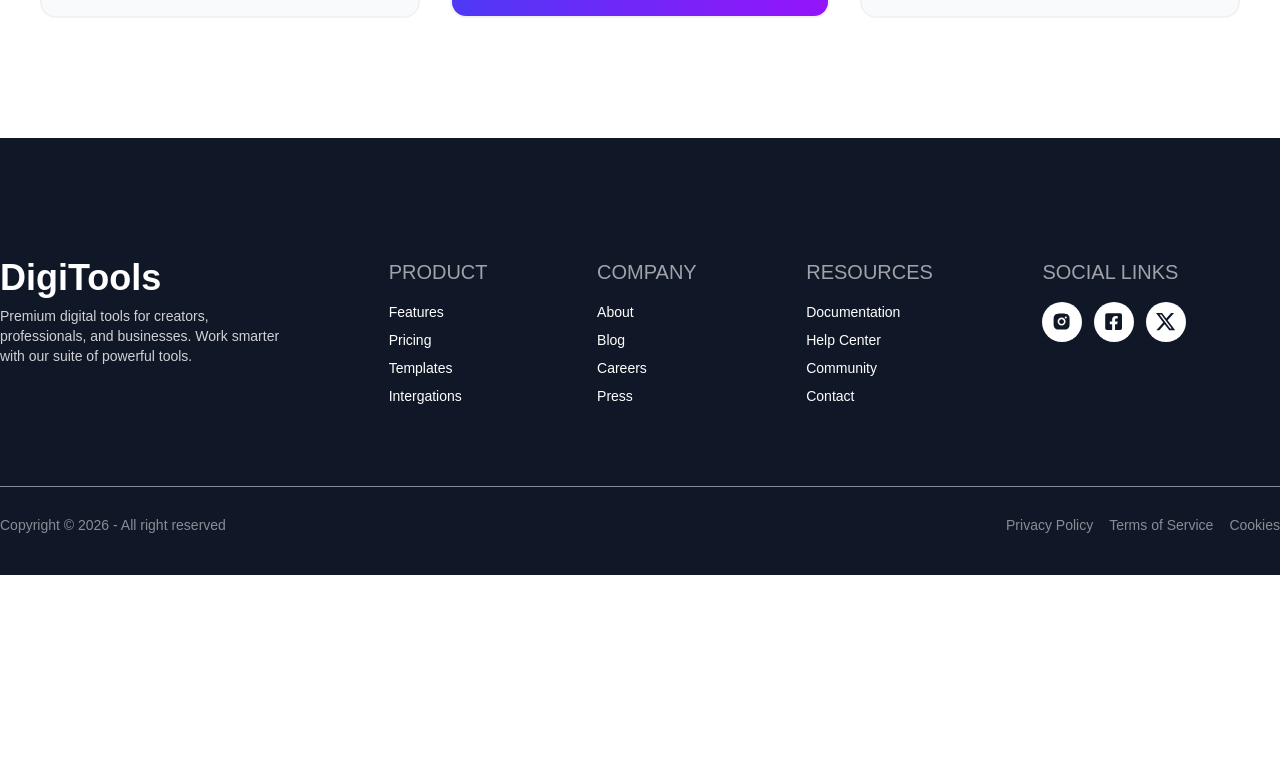
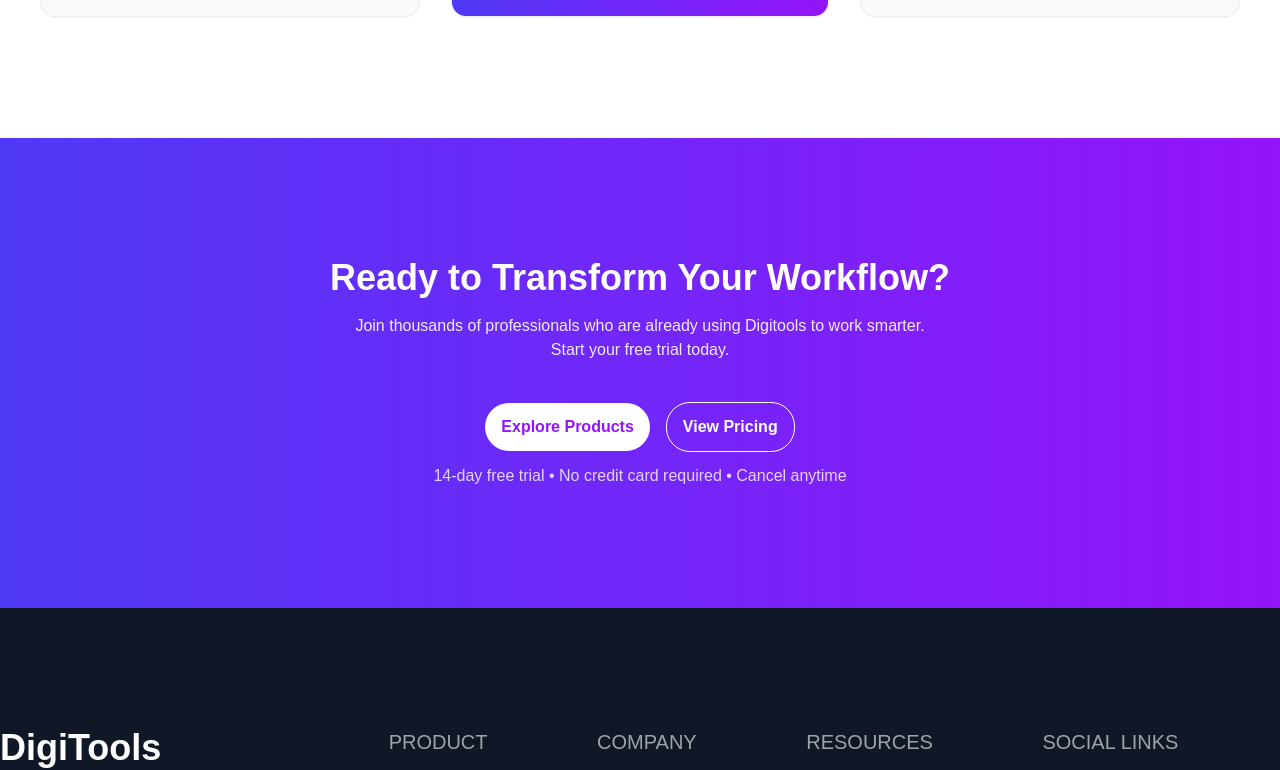
Before and after one commit to ruhit1000/Digitools-Platform, a React (Vite) app: page / in a window 1280 px wide. Shown: the part 2340-3110 px from the top of the page. Before the commit the page ends 2915 px from the top, so only its background shows below. Built offline with nearby package versions, Linux system fonts and the light colour scheme.

Commit message:
Bottom Banner Added

```diff
--- a/src/App.jsx
+++ b/src/App.jsx
@@ -1,20 +1,22 @@
 import React from 'react';
 import Navbar from './components/Navbar/Navbar';
-import Banner from './components/Banner/Banner';
+import BannerTop from './components/Banner/BannerTop';
 import Stats from './components/Stats/Stats';
 import Footer from './components/Footer/Footer';
 import Pricing from './components/Pricing/Pricing';
 import GetStarted from './components/GetStarted/GetStarted';
+import BannerBottom from './components/Banner/BannerBottom';
 
 const App = () => {
   return (
     <>
       <Navbar />
       <main>
-        <Banner />
+        <BannerTop />
         <Stats />
         <GetStarted />
         <Pricing />
+        <BannerBottom />
       </main>
       <Footer />
     </>
--- /dev/null
+++ b/src/components/Banner/BannerBottom.jsx
@@ -0,0 +1,25 @@
+import React from 'react';
+
+const BannerBottom = () => {
+    return (
+        <div className='py-30 text-center bg-linear text-base-100'>
+            <h1 className='font-extrabold text-4xl mb-4'>Ready to Transform Your Workflow?</h1>
+            <p className='opacity-90'>Join thousands of professionals who are already using Digitools to work smarter. <br /> Start your free trial today.</p>
+            <div className='mt-10 mb-3'>
+                <button
+                className='bg-base-100 py-3 px-4 rounded-3xl text-[#9514FA] font-semibold'
+                >
+                    Explore Products
+                </button>
+                <button
+                className='py-3 px-4 rounded-3xl font-semibold border border-base-100 ml-4'
+                >
+                    View Pricing
+                </button>
+            </div>
+            <p className='opacity-80'>14-day free trial • No credit card required • Cancel anytime</p>
+        </div>
+    );
+};
+
+export default BannerBottom;
--- a/src/components/GetStarted/GetStarted.jsx
+++ b/src/components/GetStarted/GetStarted.jsx
@@ -9,7 +9,7 @@
             <div className='text-center w-[95%] lg:container mx-auto'>
                 <h2 className='font-extrabold text-5xl text-brand-primary mb-4'>Get Started In 3 Steps</h2>
                 <p className='text-brand-secondary mb-10'>Start using premium digital tools in minutes, not hours.</p>
-                <div className='grid grid-cols-1 sm:grid-cols-2 lg:grid-cols-3 gap-7.5 max-w-300 mx-auto'>
+                <div className='grid grid-cols-1 lg:grid-cols-2 xl:grid-cols-3 gap-7.5 max-w-300 mx-auto place-items-center'>
                     <div className='p-5 rounded-2xl w-95 h-95 bg-base-100 border-[#F1F1F1] border-2 hover:shadow transition-all duration-300'>
                         <div className='bg-linear rounded-full w-10 h-10 text-base-100 flex items-center justify-center ml-auto mb-7'>
                             <p className='text-sm'>01</p>
--- a/src/components/Pricing/Pricing.jsx
+++ b/src/components/Pricing/Pricing.jsx
@@ -9,7 +9,7 @@
                 <h1 className='font-extrabold text-5xl text-brand-primary'>Simple, Transparent Pricing</h1>
                 <p className='text-brand-secondary'>Choose the plan that fits your needs. Upgrade or downgrade anytime.</p>
             </div>
-            <div className='grid grid-cols-1 sm:grid-cols-2 lg:grid-cols-3 place-items-center gap-7.5 max-w-300 mx-auto'>
+            <div className='grid grid-cols-1 lg:grid-cols-2 xl:grid-cols-3 place-items-center gap-7.5 max-w-300 mx-auto'>
                 <div className='p-6 rounded-2xl flex flex-col justify-between text-brand-secondary w-95 h-full bg-[#F9FAFC] border-2 border-[#F2F2F2]'>
                     <div>
                         <h3 className='font-bold text-2xl text-brand-primary mb-1'>Starter</h3>
```
Also changed, not shown: src/components/Banner/BannerTop.jsx (renamed from src/components/Banner/Banner.jsx).
